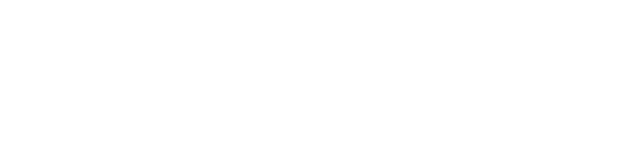
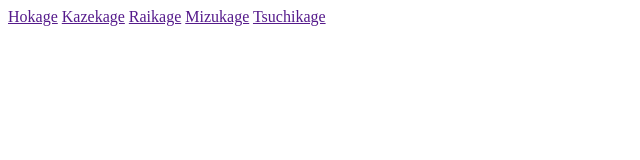
Before and after one commit to leobezze/d102-css, a plain HTML site: page index.html in a window 1280 px wide. Shown: the whole page, without its empty margins (0-640 px from the left). Drawn offline with Linux system fonts and the light colour scheme.

Commit message:
Modificacoes no Index

```diff
--- a/index.html
+++ b/index.html
@@ -1,9 +1,15 @@
 <!DOCTYPE html>
 <html>
 <head>
-	<title></title>
+	<title>Tururu</title>
 </head>
 <body>
-
+    <nav>
+    	<a href="">Hokage</a>
+    	<a href="">Kazekage</a>
+    	<a href="">Raikage</a>
+    	<a href="">Mizukage</a>
+    	<a href="">Tsuchikage</a>
+    </nav>
 </body>
 </html>
```
Also changed, not shown: style.css (added).
